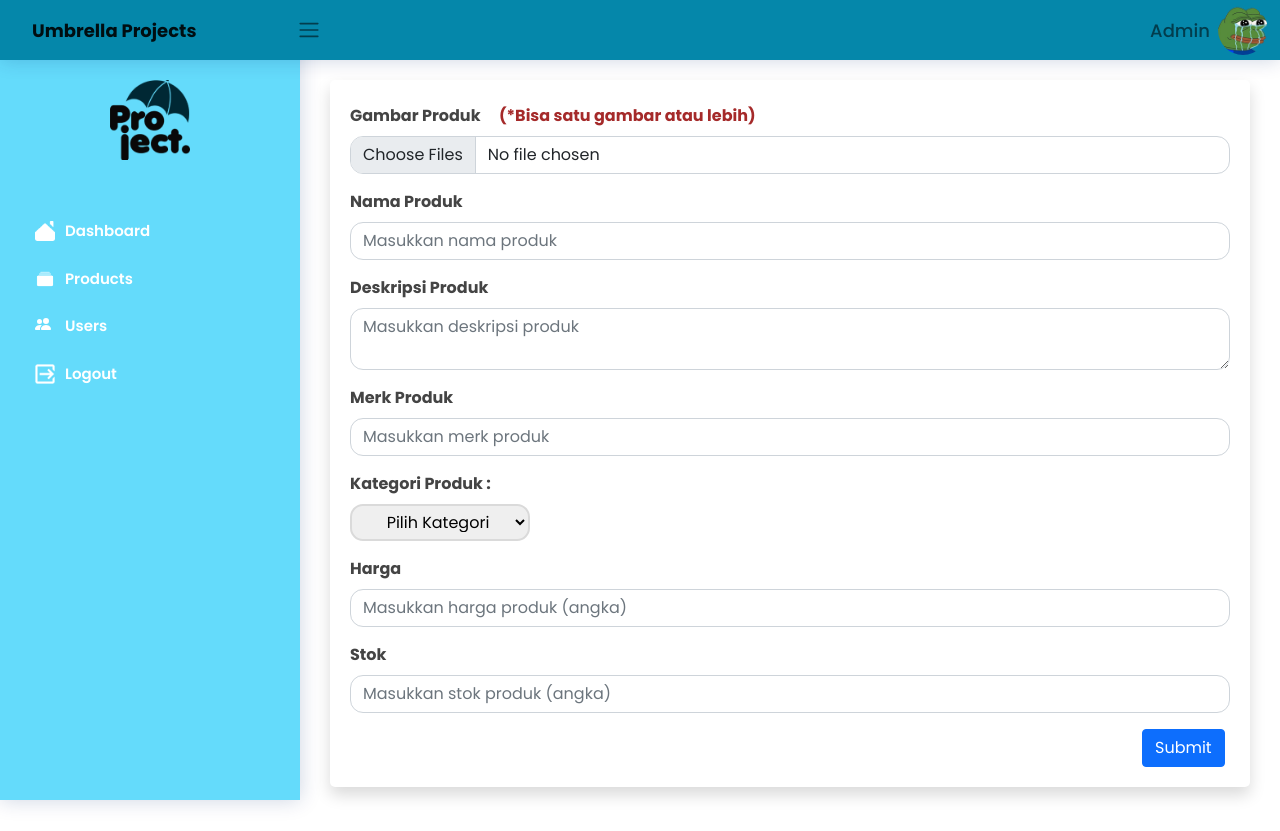
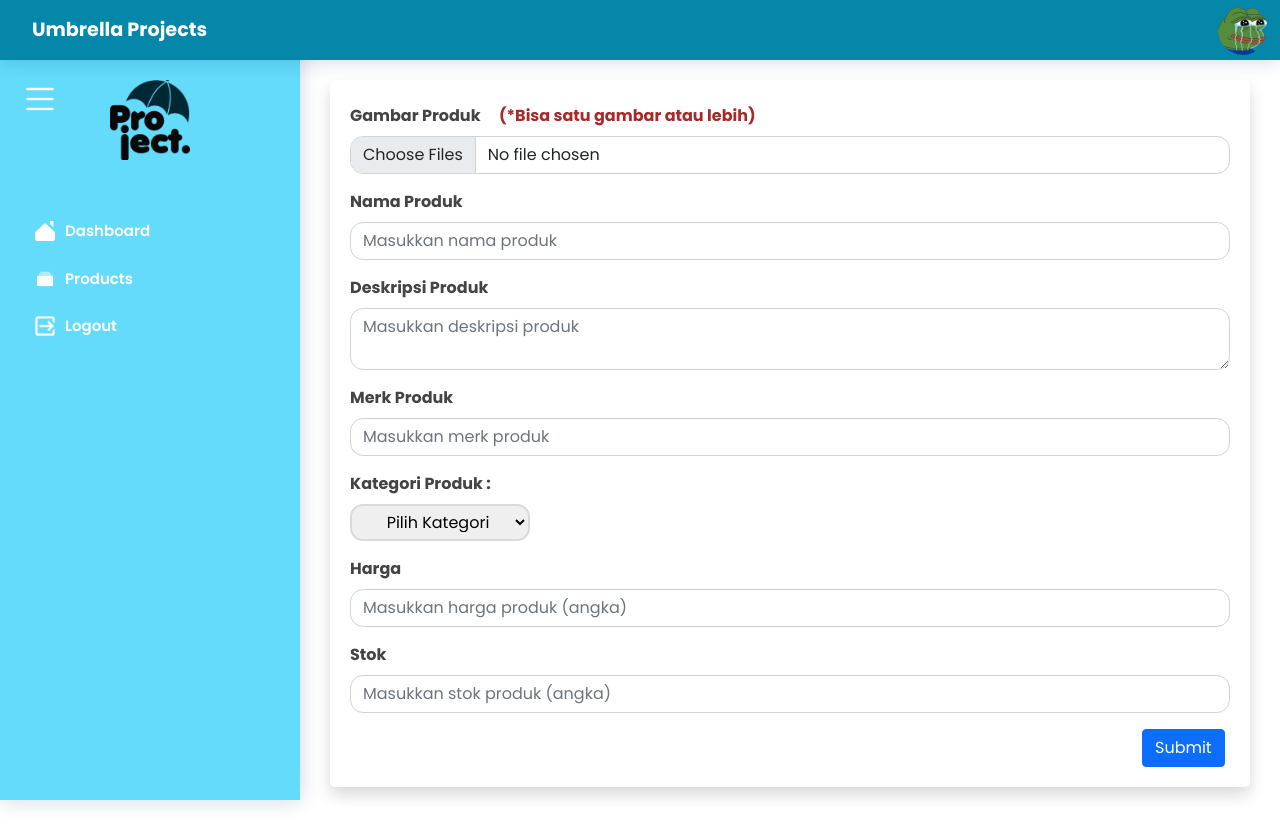
Before and after one commit to Gigabyte-Gang-Team/Umbrella-Project, a Flask app: page /addProduct in a window 1280 px wide. Run offline with Flask 3, Linux system fonts and the light colour scheme; parts of the project's set-up code (start-up, migrations or seed data) failed here and were passed over; some libraries are stand-ins or nearby versions.

Commit message:
revisi header_admin

```diff
--- a/templates/admin/header_admin.html
+++ b/templates/admin/header_admin.html
@@ -12,8 +12,13 @@
     <link href="https://cdn.jsdelivr.net/npm/bootstrap@5.0.2/dist/css/bootstrap.min.css" rel="stylesheet" integrity="sha384-EVSTQN3/azprG1Anm3QDgpJLIm9Nao0Yz1ztcQTwFspd3yD65VohhpuuCOmLASjC" crossorigin="anonymous" />
     <script src="https://cdn.jsdelivr.net/npm/bootstrap@5.0.2/dist/js/bootstrap.bundle.min.js" integrity="sha384-MrcW6ZMFYlzcLA8Nl+NtUVF0sA7MsXsP1UyJoMp4YLEuNSfAP+JcXn/tWtIaxVXM" crossorigin="anonymous"></script>
     <link rel="stylesheet" href="https://cdn.jsdelivr.net/npm/bootstrap-icons@1.11.3/font/bootstrap-icons.min.css">
-    <!-- Javascript CDN -->
+
+    <!-- JavaScript Libraries -->
     <script src="https://ajax.googleapis.com/ajax/libs/jquery/3.6.4/jquery.min.js"></script>
+    <script src="https://cdnjs.cloudflare.com/ajax/libs/jquery-easing/1.3/jquery.easing.min.js"></script>
+    <script src="https://cdnjs.cloudflare.com/ajax/libs/waypoints/4.0.1/jquery.waypoints.min.js"></script>
+    <script src="https://cdnjs.cloudflare.com/ajax/libs/lightbox2/2.11.4/js/lightbox.min.js"></script>
+    <script src="https://cdnjs.cloudflare.com/ajax/libs/OwlCarousel2/2.3.4/owl.carousel.min.js"></script>
 
     <!-- CSS File -->
     <link href="../static/css/admin.css" rel="stylesheet" />
@@ -75,15 +80,19 @@
         <nav class="navbar navbar-expand-lg navbar-light custom-navbar " style="background-color: #0587AA";>
             <div class="container-fluid">
                 <div class="d-flex align-items-center">
-                    <a class="navbar-brand nama" href="#">
+                    <a class="navbar-brand nama" href="#" style="color: white; font-size: larger;" onclick="toggleSidebar()">
                         Umbrella Projects
                     </a>
-                    <span id="show-sidebar" class="navbar-toggler-icon" onclick="toggleSidebar()" ></span>
 
                 </div>
                 <div class="collapse navbar-collapse" >
                     <div class="ms-auto d-flex align-items-center">
-                        <span class="navbar-text me-2 d-flex align-items-center namaAdmin">Admin</span>
+                        {% if is_logged_in %}
+                        <div class="" style="text-align: right;">
+                            <span class="d-flex namaAdmin" style="color: white; text-align: right; margin-right: 20px;">{{ user_info['profile_name'] }}</span>
+                            <span style="margin-right: 20px; color: white;">Admin</span>
+                        </div>
+                        {% endif %}
                         <img id="photoPreview" src="../../static/profile_pics/andi.png" alt="Profile Picture" class="profile-picture rounded-circle d-none d-lg-flex" width="40" height="40" onclick="document.getElementById('input-pic').click();" style="cursor: pointer;">
                         <input type="file" id="input-pic" name="file_give" accept="image/*" style="display:none;" onchange="previewPhoto(event)">
                     </div>
@@ -93,8 +102,10 @@
     </header>
 
     <aside id="sidebar" class="sidebar">
+        <span id="show-sidebar" class="navbar-toggler-icon" onclick="toggleSidebar()" style="margin-top: 50px; font-size: 40px; position: absolute;"><i class="bi bi-list"></i></span>
         </button>
         <ul class="sidebar-nav" id="sidebar-nav">
+
             <div class="logo">
                 <img src="../../static/img/Logo-hitam.png" alt="Logo" width="80" height="80">
             </div>
@@ -111,14 +122,6 @@
                 </a>
             </li>
             <li class="nav-item">
-                <a class="nav-link" href="/usersAdmin">
-                    <svg xmlns="http://www.w3.org/2000/svg" width="20" height="20" fill="currentColor" class="bi bi-people-fill " viewBox="0 0 20 20">
-                        <path d="M7 14s-1 0-1-1 1-4 5-4 5 3 5 4-1 1-1 1zm4-6a3 3 0 1 0 0-6 3 3 0 0 0 0 6m-5.784 6A2.24 2.24 0 0 1 5 13c0-1.355.68-2.75 1.936-3.72A6.3 6.3 0 0 0 5 9c-4 0-5 3-5 4s1 1 1 1zM4.5 8a2.5 2.5 0 1 0 0-5 2.5 2.5 0 0 0 0 5"/>
-                        </svg>
-                    <span>Users</span>
-                </a>
-            </li>
-            <li class="nav-item">
                 <a class="nav-link" href="/logout/admin">
                     <img src="../../static/img/logout-icon.png" alt="Products Icon" width="20" height="20">
                     <span>Logout</span>
```
